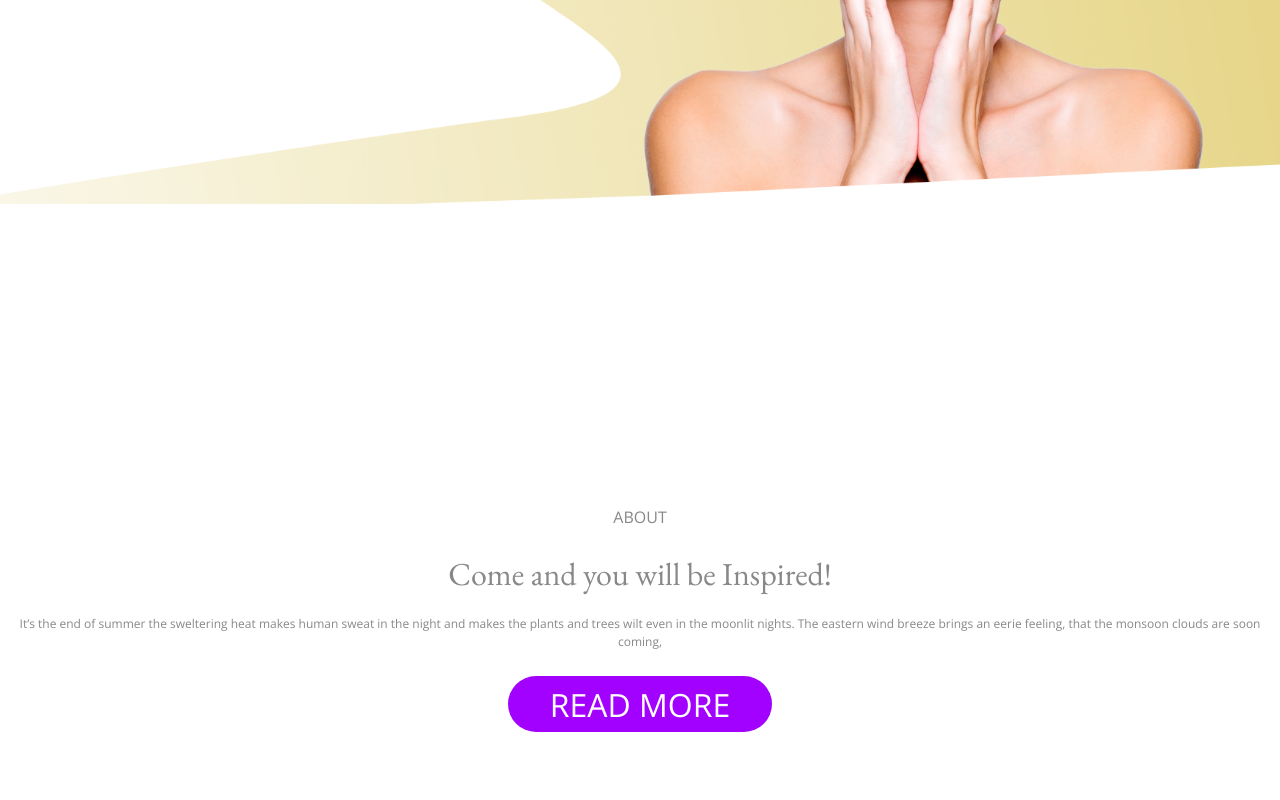
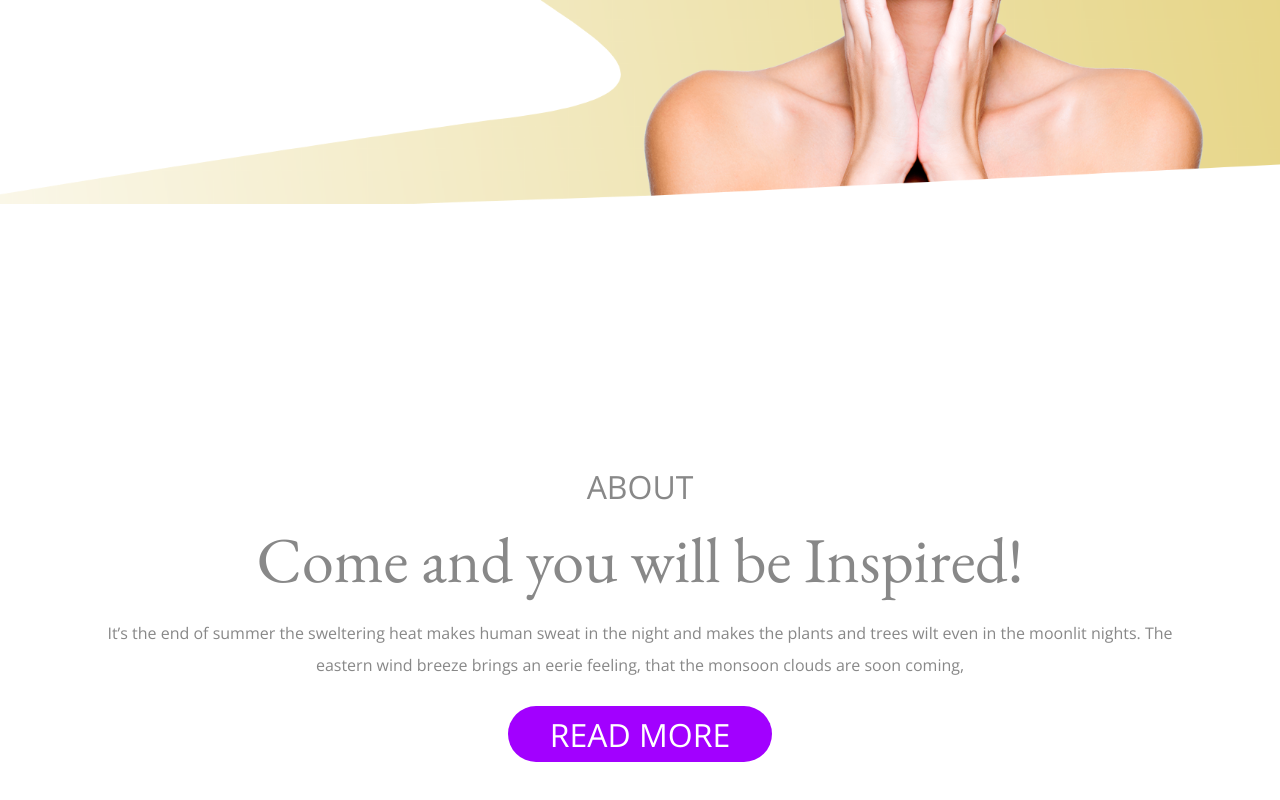
Before and after one commit to JrWoland/web-cosmetology, a Nuxt app: page / in a window 1280 px wide. Shown: the part 596-1396 px from the top of the page. Built offline with nearby package versions, Linux system fonts and the light colour scheme.

Commit message:
Add desktop/mobile PromoSection

```diff
--- a/components/PromoSection.vue
+++ b/components/PromoSection.vue
@@ -33,6 +33,9 @@ export default {
   text-align: center;
   color: $font-color;
   padding: 0 $mobile-gap 0;
+  @include for-tablet-landscape {
+    padding: 0 $desktop-gap 0;
+  }
   &__titles {
     display: flex;
     justify-content: center;
@@ -48,46 +51,35 @@ export default {
     line-height: $medium-font;
     font-weight: 300;
     text-transform: uppercase;
+    @include for-tablet-landscape {
+      font-size: $medium-font;
+      line-height: $medium-font;
+    }
   }
   &__title {
     font-family: $main-font;
     font-size: $medium-font;
     line-height: $medium-font;
     font-weight: 400;
+    @include for-tablet-landscape {
+      font-size: $large-font;
+      line-height: $large-font;
+    }
+    @include for-desktop-up {
+      font-size: $big-font;
+      line-height: $big-font;
+    }
   }
   &__subtitle {
     font-family: $second-font;
     font-size: $mobile-font;
     line-height: 1.5em;
+    @include for-tablet-landscape {
+      font-size: $small-font;
+    }
+    @include for-desktop-up {
+      line-height: 2em;
+    }
   }
 }
-
-// .promo-section {
-//   text-align: center;
-//   display: flex;
-//   justify-content: center;
-//   align-items: center;
-//   height: 100vh;
-//   &__item-gap {
-//     margin-top: 25px;
-//   }
-//   &__head {
-//     font-family: $second-font;
-//     font-size: $medium-font;
-//     line-height: $medium-font;
-//     font-weight: 300;
-//     text-transform: uppercase;
-//   }
-//   &__title {
-//     font-family: $main-font;
-//     font-size: $big-font;
-//     line-height: $big-font;
-//     font-weight: 400;
-//   }
-//   &__subtitle {
-//     font-family: $second-font;
-//     font-size: $small-font;
-//     line-height: 2em;
-//   }
-// }
 </style>
```
